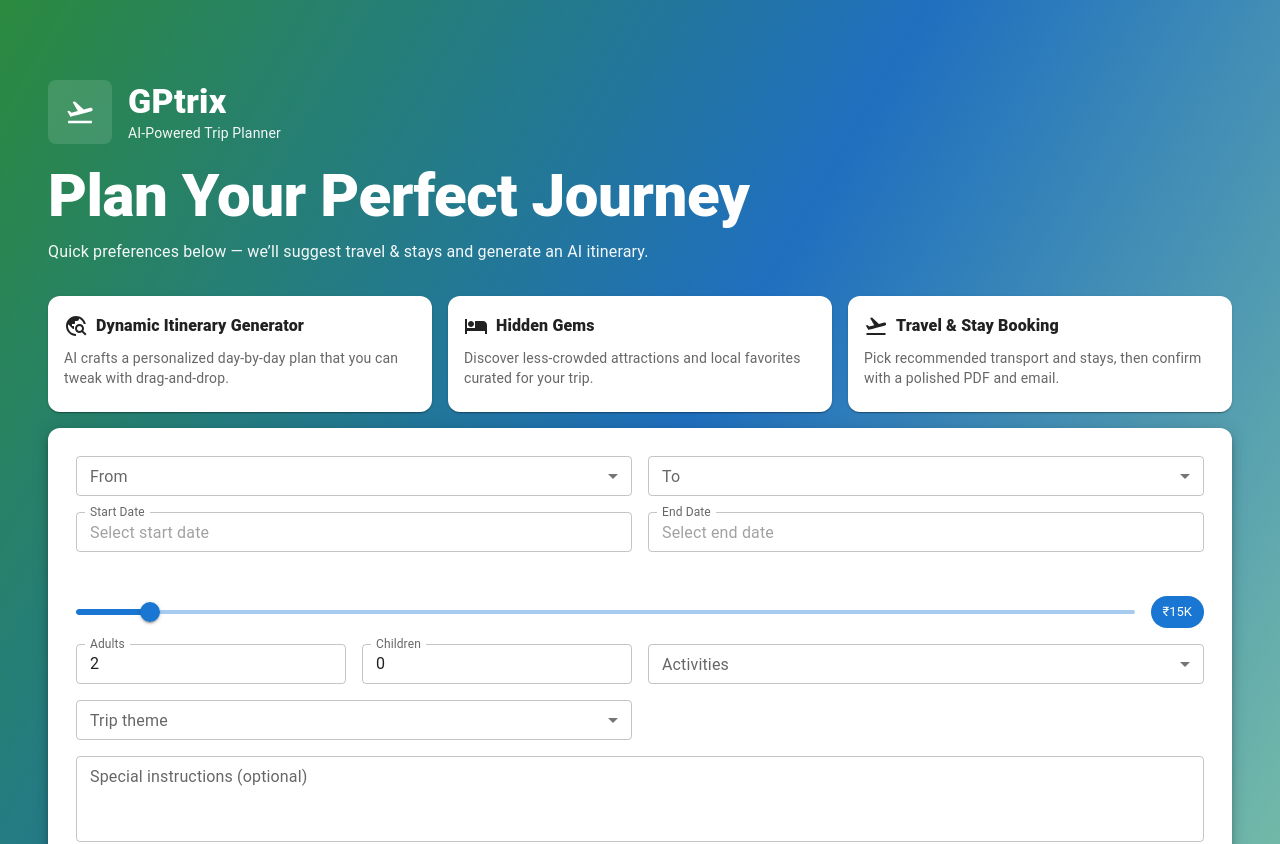
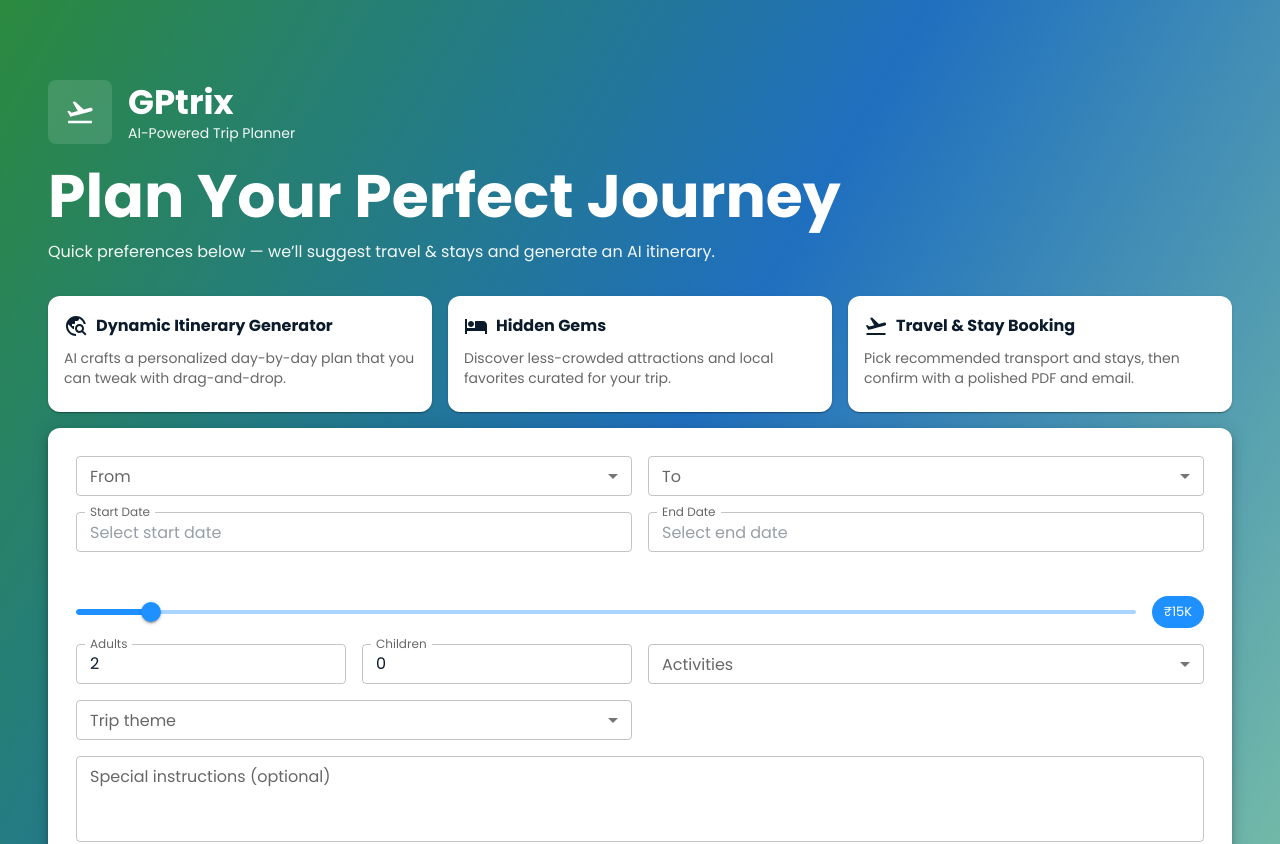
Before and after one commit to Guruprasad712/DynoTrip, a Next.js app in the folder frontend/: page / in a window 1280 px wide. Shown: the top 844 px of the page. Built offline with nearby package versions, Linux system fonts and the light colour scheme.

Commit message:
The frontend font and theme

```diff
--- a/frontend/app/globals.css
+++ b/frontend/app/globals.css
@@ -1,3 +1,30 @@
-:root { --max-w: 1200px; }
+@import url('https://fonts.googleapis.com/css2?family=Poppins:wght@300;400;600;700&display=swap');
+
+:root {
+	--max-w: 1200px;
+	/* Theme tokens (based on the attached screenshots) */
+	--color-primary: #1e90ff;    /* bright blue */
+	--color-cta: #ff7a22;        /* orange CTA */
+	--color-accent: #0b72ff;
+	--bg-default: #ffffff;
+	--bg-muted: #f6f9fc;
+	--text-primary: #0b1b2b;
+}
+
 html, body, #__next { height: 100%; margin:0; padding:0; }
-body { font-family: Inter, system-ui, -apple-system, 'Segoe UI', Roboto, 'Helvetica Neue', Arial; }
+
+body {
+	font-family: 'Poppins', Inter, system-ui, -apple-system, 'Segoe UI', Roboto, 'Helvetica Neue', Arial;
+	background: var(--bg-default);
+	color: var(--text-primary);
+}
+
+/* Utility tokens so non-MUI components can use the same colors */
+.btn-cta {
+	background-color: var(--color-cta);
+	color: white;
+}
+
+.header-gradient {
+	background: linear-gradient(90deg,#1e90ff 0%,#0b72ff 100%);
+}
--- a/frontend/app/layout.tsx
+++ b/frontend/app/layout.tsx
@@ -7,10 +7,18 @@ import { TripProvider } from './dashboard/context/TripContext';
 export default function RootLayout({ children }: { children: React.ReactNode }) {
   return (
     <html lang="en">
+      <head>
+        {/* Preconnect and Google Font for Poppins (matches screenshots) */}
+        <link rel="preconnect" href="https://fonts.googleapis.com" />
+        <link rel="preconnect" href="https://fonts.gstatic.com" crossOrigin="anonymous" />
+        <link href="https://fonts.googleapis.com/css2?family=Poppins:wght@300;400;600;700&display=swap" rel="stylesheet" />
+      </head>
       <body>
-        <TripProvider>
-          {children}
-        </TripProvider>
+        <MuiThemeProviderClient>
+          <TripProvider>
+            {children}
+          </TripProvider>
+        </MuiThemeProviderClient>
       </body>
     </html>
   );
--- a/frontend/app/providers/MuiThemeProviderClient.tsx
+++ b/frontend/app/providers/MuiThemeProviderClient.tsx
@@ -8,10 +8,28 @@ import type { ReactNode } from 'react';
 const theme = createTheme({
   palette: {
     mode: 'light',
-    primary: { main: '#1f6fbf' },
-    secondary: { main: '#2b8a3e' },
+    primary: { main: '#1e90ff' },   // bright blue used across header/controls
+    secondary: { main: '#ff7a22' }, // orange CTA (search/enquire)
+    background: { default: '#ffffff' },
+    text: { primary: '#0b1b2b' },
   },
-  typography: { fontFamily: "'Inter', sans-serif" },
+  typography: {
+    fontFamily: "'Poppins', 'Inter', sans-serif",
+    h1: { fontWeight: 700 },
+    h2: { fontWeight: 600 },
+  },
+  components: {
+    MuiButton: {
+      styleOverrides: {
+        containedPrimary: {
+          // style primary contained buttons like CTA to match screenshot
+          backgroundColor: '#ff7a22',
+          color: '#fff',
+          '&:hover': { backgroundColor: '#ff8e42' },
+        },
+      },
+    },
+  },
 });
 
 export default function MuiThemeProviderClient({ children }: { children: ReactNode }) {
```
Also changed, not shown: 1 other file (tests, documents, lock files or other folders).
